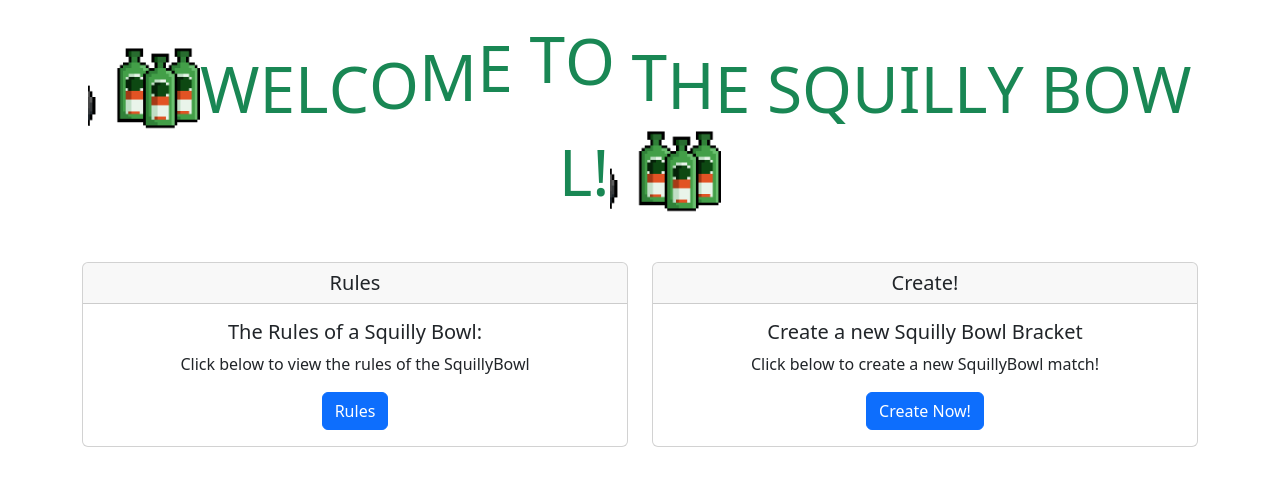
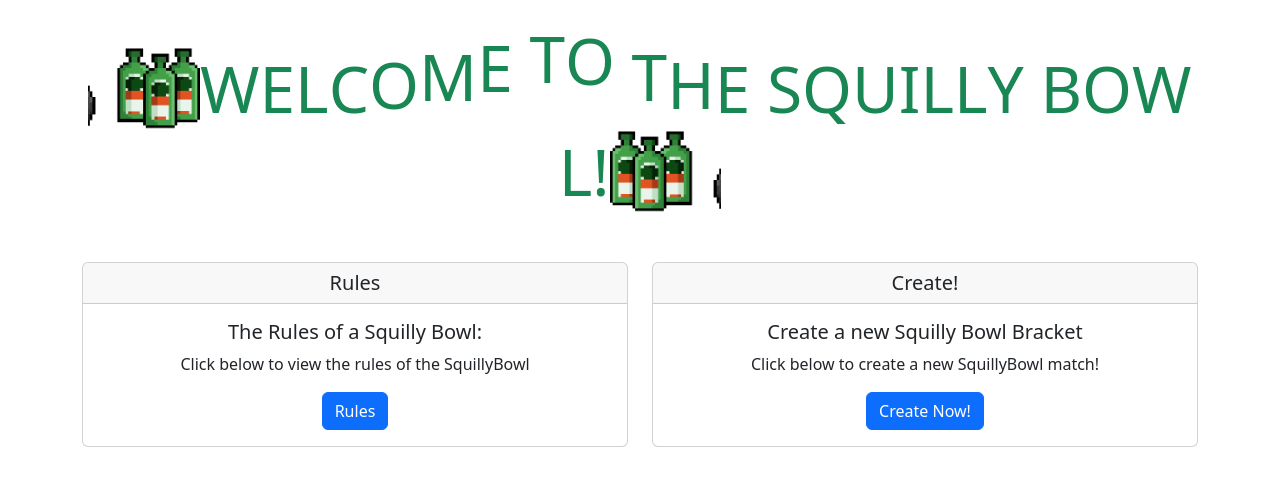
Before and after one commit to rpkruse/squilly-bowl, an Angular app: page /home in a window 1280 px wide. Shown: the top 486 px of the page. Built offline with nearby package versions, Linux system fonts and the light colour scheme.

Commit message:
added left and right gifs

```diff
--- a/src/app/components/home/home.component.html
+++ b/src/app/components/home/home.component.html
@@ -1,13 +1,13 @@
 <div class="container text-center mt-5">
   <div class="row mb-5">
     <div class="col-12">
-      <img class="rounded d-inline" src="./assets/Squilly2.gif" alt="image">
+      <img class="rounded d-inline" src="./assets/Squilly2_right.gif" alt="image">
       <h2 class="d-inline text-success wavy align-middle">
         @for (letter of textSpans; track letter; let i = $index) {
           <span [style]="getSpanStyle(i)" [innerHTML]="letter"></span>
         }
       </h2>
-      <img class="rounded d-inline" src="./assets/Squilly2.gif" alt="image">
+      <img class="rounded d-inline" src="./assets/Squilly2_left.gif" alt="image">
     </div>
   </div>
   <div class="row">
```
Also changed, not shown: src/assets/Squilly2_left.gif (added), src/assets/Squilly2_right.gif (renamed from src/assets/Squilly2.gif).
